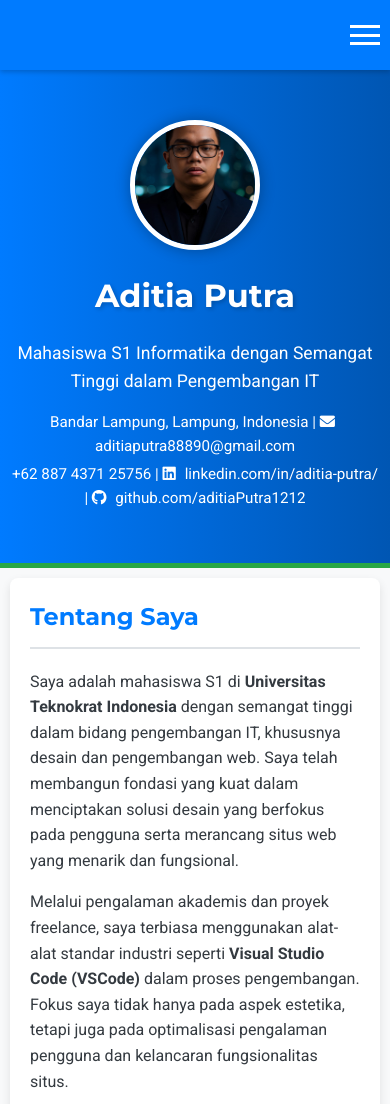
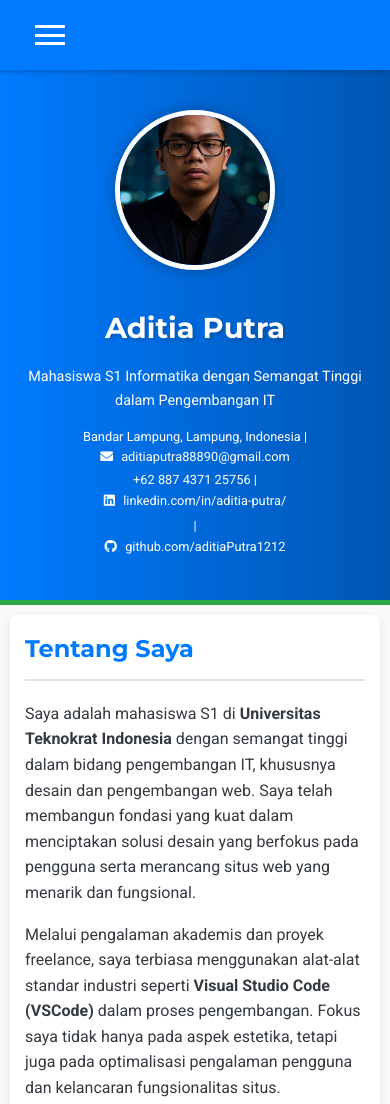
Before and after one commit to aditiaPutra1212/profile_AditiaPutra, a plain HTML site: page index.html in a window 390 px wide. Shown: the top 1104 px of the page. Drawn offline with Linux system fonts and the light colour scheme.

Commit message:
style.css

```diff
--- a/style.css
+++ b/style.css
@@ -50,21 +50,20 @@ a:hover {
 
 .navbar .container {
     display: flex;
-    justify-content: center; /* Tetap di tengah untuk desktop */
+    justify-content: space-between; /* Untuk desktop: brand di kiri, link di kanan */
     align-items: center;
 }
 
 /* Untuk Brand Name di Navbar */
-.navbar-brand { /* Pastikan ini ada di HTML Anda */
+.navbar-brand {
     font-family: 'Montserrat', sans-serif;
     font-size: 1.8em;
     font-weight: bold;
     color: var(--white);
     text-decoration: none;
     transition: transform 0.2s ease;
-    /* Tambahkan margin-right agar tidak terlalu dekat dengan link di desktop */
-    margin-right: auto; /* Mendorong link ke kanan saat di desktop */
-    padding-left: 0; /* Pastikan tidak ada padding ekstra */
+    /* margin-right: auto; /* Dihapus, akan diatur via justify-content */
+    padding-left: 0;
 }
 
 .navbar-brand:hover {
@@ -113,7 +112,7 @@ a:hover {
     width: 30px;
     height: 20px;
     cursor: pointer;
-    margin-left: auto; /* Mendorong toggle ke kanan di mobile */
+    /* margin-left: auto; /* Dihapus, akan diatur via justify-content */
 }
 
 .navbar-toggle .bar {
@@ -127,15 +126,15 @@ a:hover {
 .hero-section {
     background: linear-gradient(to right, var(--primary-color), #0056b3); /* Gradien untuk latar belakang */
     color: var(--white);
-    padding: 80px 0; /* Sedikit kurangi padding vertikal */
+    padding: 80px 0;
     text-align: center;
     border-bottom: 5px solid var(--accent-color);
     position: relative;
-    overflow: hidden; /* Pastikan konten tidak meluber */
+    overflow: hidden;
 }
 
 .hero-content {
-    animation: fadeInScale 1s ease-out forwards; /* Animasi saat load */
+    animation: fadeInScale 1s ease-out forwards;
     display: flex;
     align-items: center; /* Posisikan elemen vertikal di tengah */
     justify-content: center; /* Posisikan elemen horizontal di tengah */
@@ -144,42 +143,43 @@ a:hover {
 }
 
 .profile-photo {
-    width: 200px; /* Sedikit kurangi ukuran foto untuk desktop */
+    width: 200px; /* Ukuran foto untuk desktop */
     height: 200px;
-    border-radius: 50%; /* Bentuk lingkaran */
-    border: 5px solid var(--white); /* Border putih */
-    box-shadow: 0 0 15px rgba(0, 0, 0, 0.3); /* Bayangan */
-    object-fit: cover; /* Pastikan gambar mengisi area */
+    border-radius: 50%;
+    border: 5px solid var(--white);
+    box-shadow: 0 0 15px rgba(0, 0, 0, 0.3);
+    object-fit: cover;
     margin-right: 40px; /* Jarak antara foto dan teks di desktop */
-    transition: transform 0.3s ease-in-out; /* Transisi saat hover */
+    transition: transform 0.3s ease-in-out;
+    flex-shrink: 0; /* Pastikan foto tidak mengecil di flex container */
 }
 
 .profile-photo:hover {
-    transform: scale(1.1) rotate(5deg); /* Efek membesar dan berputar saat hover */
+    transform: scale(1.1) rotate(5deg);
 }
 
-.profile-content {
-    padding-left: 0; /* Hapus padding-left dari sebelumnya, diatur via margin foto */
+.profile-text { /* CSS untuk div profile-text baru */
     text-align: left; /* Teks rata kiri */
     max-width: 600px; /* Batasi lebar konten agar tidak terlalu lebar */
 }
 
 .hero-section .name {
     font-family: 'Montserrat', sans-serif;
-    font-size: 3em; /* Sesuaikan ukuran font untuk desktop */
-    margin-top: 0; /* Hapus margin atas yang mungkin ada */
-    margin-bottom: 5px; /* Kurangi margin bawah */
+    font-size: 3em;
+    margin-top: 0;
+    margin-bottom: 5px;
     text-shadow: 2px 2px 4px rgba(0,0,0,0.2);
 }
 
 .hero-section .tagline {
-    font-size: 1.2em; /* Sesuaikan ukuran font */
-    margin-bottom: 15px; /* Kurangi margin bawah */
+    font-size: 1.2em;
+    margin-bottom: 15px;
 }
 
 .hero-section .contact-info p {
-    margin: 3px 0; /* Kurangi margin antar baris info kontak */
-    font-size: 0.95em; /* Sedikit perkecil ukuran font */
+    margin: 3px 0;
+    font-size: 0.95em;
+    word-break: break-word; /* Memastikan teks panjang bisa wrap */
 }
 
 .hero-section .contact-info a {
@@ -189,23 +189,24 @@ a:hover {
 
 .hero-section .contact-info a i {
     margin-right: 5px;
+    font-size: 1.1em; /* Sedikit perbesar ikon */
 }
 
-/* Sections */
+/* Sections (tetap sama) */
 .section {
     background-color: var(--white);
     padding: 30px;
     margin-bottom: 20px;
     border-radius: 8px;
-    box-shadow: 0 4px 10px rgba(0, 0, 0, 0.1); /* Bayangan lebih dalam */
-    transition: transform 0.3s ease, box-shadow 0.3s ease; /* Transisi saat hover */
-    opacity: 0; /* Awalnya tersembunyi untuk animasi JS */
-    transform: translateY(20px); /* Awalnya sedikit ke bawah */
+    box-shadow: 0 4px 10px rgba(0, 0, 0, 0.1);
+    transition: transform 0.3s ease, box-shadow 0.3s ease;
+    opacity: 0;
+    transform: translateY(20px);
 }
 
 .section:hover {
-    transform: translateY(-5px); /* Sedikit naik saat hover */
-    box-shadow: 0 8px 20px rgba(0, 0, 0, 0.15); /* Bayangan lebih besar saat hover */
+    transform: translateY(-5px);
+    box-shadow: 0 8px 20px rgba(0, 0, 0, 0.15);
 }
 
 .section h2 {
@@ -216,7 +217,7 @@ a:hover {
     padding-bottom: 10px;
     border-bottom: 2px solid var(--border-color);
     position: relative;
-    overflow: hidden; /* Untuk efek underline animati */
+    overflow: hidden;
 }
 
 .section h2::after {
@@ -236,16 +237,16 @@ a:hover {
     transform: scaleX(1);
 }
 
-/* Experience & Organization */
+/* Experience & Organization (tetap sama) */
 .job-item, .org-item, .edu-item {
     margin-bottom: 25px;
     padding-bottom: 15px;
     border-bottom: 1px dashed var(--border-color);
-    transition: background-color 0.2s ease; /* Transisi saat hover item */
+    transition: background-color 0.2s ease;
 }
 
 .job-item:hover, .org-item:hover, .edu-item:hover {
-    background-color: var(--light-bg); /* Warna latar saat hover */
+    background-color: var(--light-bg);
     border-radius: 5px;
 }
 
@@ -289,7 +290,7 @@ a:hover {
     margin-bottom: 5px;
 }
 
-/* Skills Section */
+/* Skills Section (tetap sama) */
 .skills-category {
     margin-bottom: 15px;
     padding: 10px;
@@ -316,7 +317,7 @@ a:hover {
     padding-left: 10px;
 }
 
-/* Footer */
+/* Footer (tetap sama) */
 .footer {
     background-color: var(--text-color);
     color: var(--white);
@@ -326,7 +327,7 @@ a:hover {
     font-size: 0.9em;
 }
 
-/* Keyframe Animations */
+/* Keyframe Animations (tetap sama) */
 @keyframes fadeInScale {
     from {
         opacity: 0;
@@ -339,55 +340,60 @@ a:hover {
 }
 
 
-/* Responsive Design */
+/* Responsive Design - Perbaikan Utama di Sini */
 
 @media (max-width: 768px) {
     /* Navbar */
     .navbar .container {
-        flex-wrap: nowrap; /* Jangan biarkan wrapping, atur brand dan toggle */
-        justify-content: space-between; /* Pisahkan brand dan toggle */
+        flex-wrap: nowrap;
+        justify-content: space-between; /* Pastikan brand dan toggle terpisah */
+        padding: 10px 20px; /* Tambahkan padding horizontal agar tidak terlalu mepet */
     }
 
     .navbar-brand {
-        margin-right: 0; /* Hapus margin kanan di mobile */
+        font-size: 1.6em; /* Sedikit perkecil brand di tablet */
+        flex-grow: 1; /* Biarkan brand mengambil ruang yang tersedia */
+        text-align: left; /* Ratakan brand ke kiri */
     }
 
     .navbar-links {
-        display: none; /* Sembunyikan link di mobile secara default */
+        display: none;
         width: 100%;
         flex-direction: column;
         background-color: var(--primary-color);
         padding: 10px 0;
         text-align: center;
-        position: absolute; /* Posisikan menu di bawah navbar */
-        top: 100%; /* Mulai dari bawah navbar */
+        position: absolute;
+        top: 100%;
         left: 0;
-        box-shadow: 0 2px 5px rgba(0,0,0,0.2);
-        max-height: 0; /* Untuk transisi slide-down */
-        overflow: hidden; /* Sembunyikan konten yang meluber */
-        transition: max-height 0.4s ease-out; /* Transisi untuk slide-down */
+        box-shadow: 0 5px 10px rgba(0,0,0,0.3); /* Bayangan lebih jelas untuk menu drop-down */
+        max-height: 0;
+        overflow: hidden;
+        transition: max-height 0.4s ease-out;
     }
 
     .navbar-links.active {
-        display: flex; /* Tampilkan saat aktif */
-        max-height: 300px; /* Cukup tinggi untuk menampilkan semua link */
+        display: flex;
+        max-height: 300px;
     }
 
     .navbar-links li {
-        margin: 10px 0;
+        margin: 8px 0; /* Sedikit kurangi margin antar link */
     }
 
     .navbar-links a {
         padding: 10px 0;
-        display: block; /* Agar bisa di-klik di seluruh area */
-        width: 100%; /* Penuhi lebar */
+        display: block;
+        width: 100%;
+        font-size: 1em; /* Ukuran font standar */
     }
 
     .navbar-toggle {
-        display: flex; /* Tampilkan toggle di mobile */
+        display: flex;
+        margin-left: 20px; /* Beri jarak dari brand */
     }
 
-    /* Burger menu animation */
+    /* Burger menu animation (tetap sama) */
     .navbar-toggle.active .bar:nth-child(1) {
         transform: translateY(8px) rotate(45deg);
     }
@@ -398,39 +404,51 @@ a:hover {
         transform: translateY(-8px) rotate(-45deg);
     }
 
-    /* Header Section - Mobile */
+    /* Header Section - Mobile/Tablet */
     .hero-section {
-        padding: 60px 0; /* Kurangi padding untuk mobile */
+        padding: 50px 20px; /* Kurangi padding vertikal dan tambah horizontal */
     }
 
     .hero-content {
-        flex-direction: column; /* Ubah ke tumpukan vertikal */
-        text-align: center; /* Ratakan teks di tengah */
-        align-items: center; /* Pusatkan item */
+        flex-direction: column; /* Tumpuk vertikal */
+        text-align: center; /* Pusatkan konten */
+        align-items: center; /* Pusatkan item secara vertikal */
         justify-content: center;
     }
 
     .profile-photo {
-        width: 150px; /* Ukuran foto untuk tablet/mobile sedang */
-        height: 150px;
+        width: 180px; /* Ukuran foto untuk tablet/mobile sedang */
+        height: 180px;
         margin-right: 0; /* Hapus margin kanan */
-        margin-bottom: 20px; /* Tambah margin bawah */
+        margin-bottom: 25px; /* Tambah margin bawah */
     }
 
-    .profile-content {
+    .profile-text { /* CSS untuk div profile-text baru */
         text-align: center; /* Pusatkan teks konten profil */
+        width: 100%; /* Pastikan mengambil lebar penuh yang tersedia */
     }
 
     .hero-section .name {
-        font-size: 2.5em;
+        font-size: 2.2em; /* Sesuaikan ukuran font */
+        margin-top: 10px; /* Beri sedikit jarak dari foto */
+        margin-bottom: 5px;
     }
     .hero-section .tagline {
-        font-size: 1.1em;
+        font-size: 1em;
+        margin-bottom: 15px;
     }
     .hero-section .contact-info p {
-        font-size: 0.95em;
+        font-size: 0.9em; /* Sesuaikan ukuran font */
+    }
+    .hero-section .contact-info a {
+        display: block; /* Agar link masing-masing di baris baru */
+        margin-bottom: 5px; /* Jarak antar baris link */
+    }
+    .hero-section .contact-info a:last-child {
+        margin-bottom: 0;
     }
 
+    /* General sections */
     .section {
         padding: 20px;
     }
@@ -446,29 +464,43 @@ a:hover {
 }
 
 @media (max-width: 480px) {
+    /* Navbar */
+    .navbar .container {
+        padding: 10px 15px; /* Padding lebih kecil lagi */
+    }
+    .navbar-brand {
+        font-size: 1.4em; /* Perkecil brand name di layar sangat kecil */
+    }
+
+    /* Header Section */
     .hero-section {
-        padding: 40px 0;
+        padding: 30px 15px; /* Padding lebih kecil lagi */
+    }
+    .profile-photo {
+        width: 150px; /* Ukuran foto untuk layar sangat kecil */
+        height: 150px;
     }
     .hero-section .name {
-        font-size: 2em;
+        font-size: 1.8em; /* Ukuran nama lebih kecil */
     }
+    .hero-section .tagline {
+        font-size: 0.9em; /* Ukuran tagline lebih kecil */
+    }
+    .hero-section .contact-info p {
+        font-size: 0.8em; /* Ukuran info kontak lebih kecil */
+    }
+    .hero-section .contact-info a i {
+        font-size: 1em; /* Ikon kembali ke ukuran normal */
+    }
+
+    /* General sections */
     .container {
-        padding: 10px;
+        padding: 10px; /* Padding container lebih kecil */
     }
-    .contact-info p {
-        font-size: 0.85em; /* Lebih kecil untuk layar sangat kecil */
+    .section {
+        padding: 15px; /* Padding section lebih kecil */
     }
-    .profile-photo {
-        width: 120px;
-        height: 120px;
-    }
-    .navbar-brand {
-        font-size: 1.5em; /* Perkecil brand name di layar sangat kecil */
-    }
-    .navbar-links li {
-        margin: 8px 0; /* Kurangi margin antar link di mobile */
-    }
-    .navbar-links a {
-        font-size: 0.9em; /* Perkecil font link di mobile */
+    .job-item h3, .org-item h3, .edu-item h3 {
+        font-size: 1em; /* Ukuran heading item lebih kecil */
     }
 }
```
